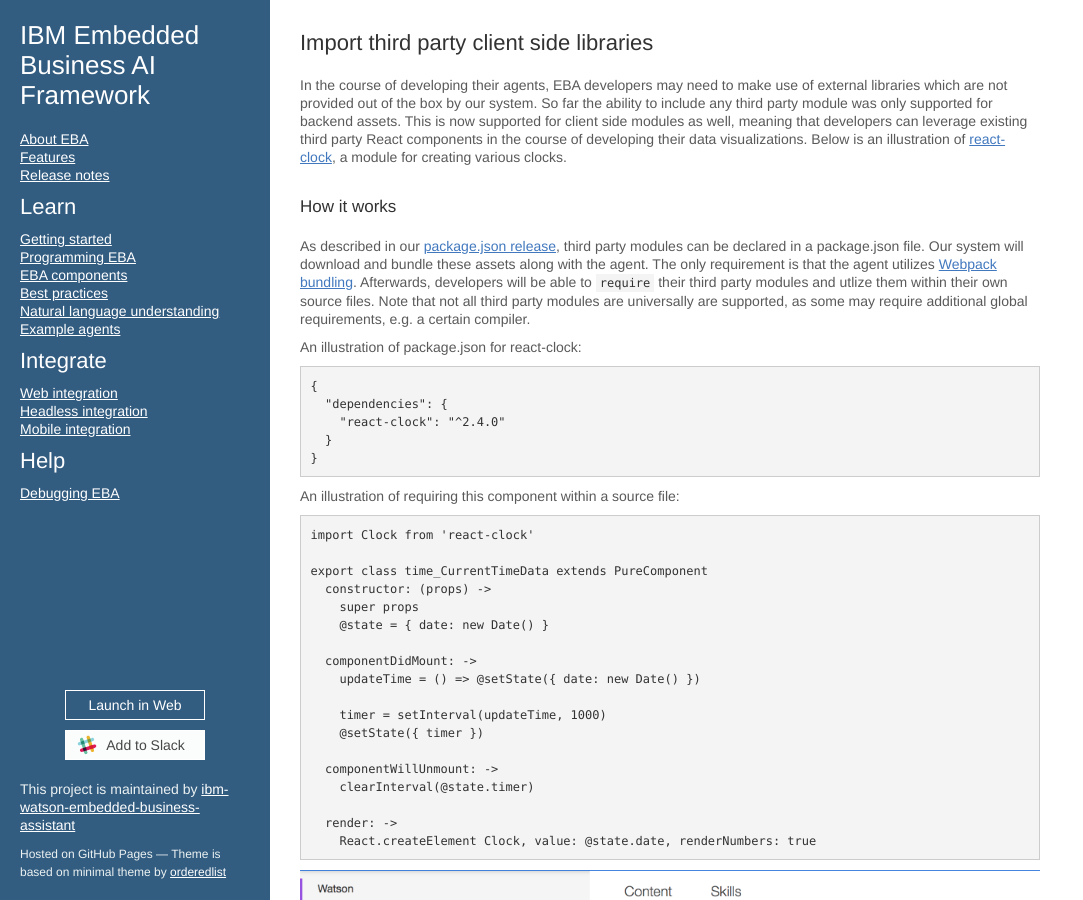
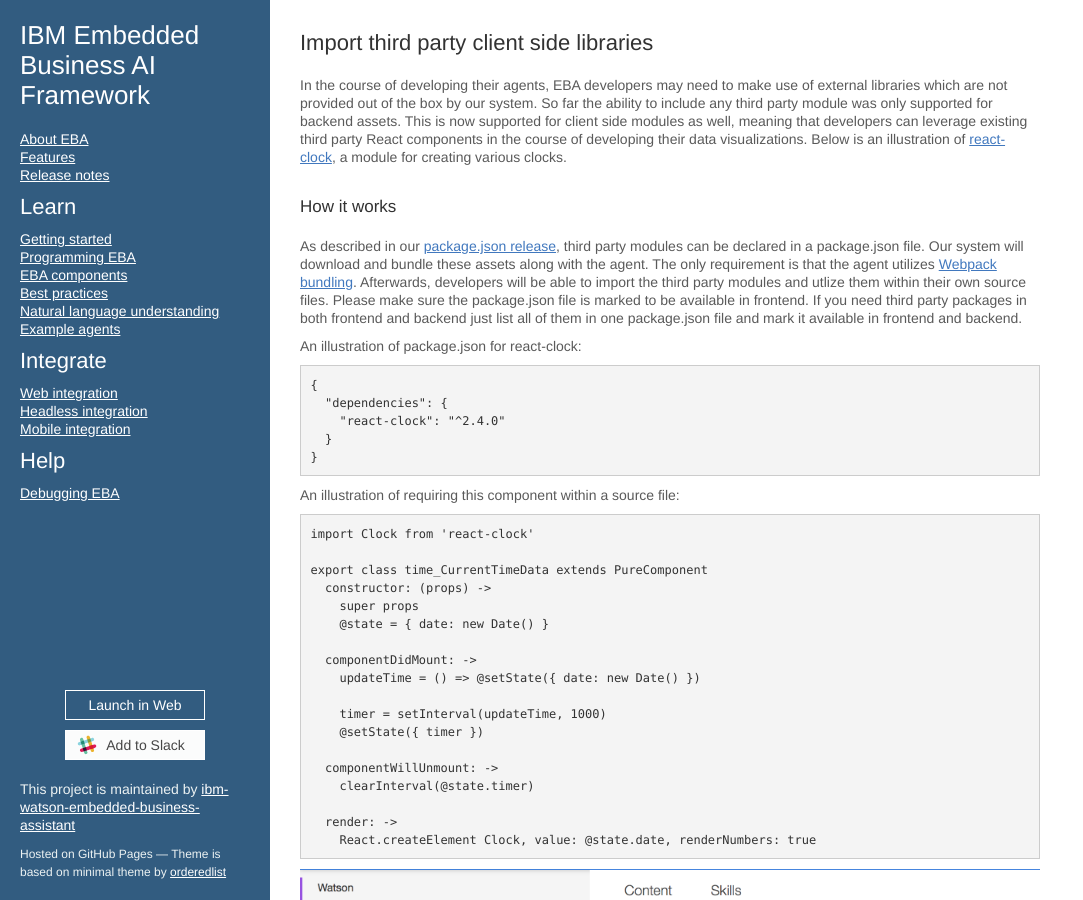
Before and after one commit to ibm-watson-embedded-business-assistant/eba-example-agents, a Jekyll site: the page built from release/blogs/ExternalFrontendPackages.md, in a window 1280 px wide and 900 px high. Shown: the whole window, without its empty margins (0-1083 px from the left). Built offline with Jekyll 4.4.1, drawn with Linux system fonts in a browser that asks for light colours; our own code applies the rules of GitHub Pages for plain Markdown files.

Commit message:
Update ExternalFrontendPackages.md

```diff
--- a/release/blogs/ExternalFrontendPackages.md
+++ b/release/blogs/ExternalFrontendPackages.md
@@ -5,7 +5,7 @@
 
 ### How it works
 
-As described in our [package.json release](Packagejson.md), third party modules can be declared in a package.json file. Our system will download and bundle these assets along with the agent. The only requirement is that the agent utilizes [Webpack bundling](WebpackAssets.md). Afterwards, developers will be able to `require` their third party modules and utlize them within their own source files. Note that not all third party modules are universally are supported, as some may require additional global requirements, e.g. a certain compiler.
+As described in our [package.json release](Packagejson.md), third party modules can be declared in a package.json file. Our system will download and bundle these assets along with the agent. The only requirement is that the agent utilizes [Webpack bundling](WebpackAssets.md). Afterwards, developers will be able to import the third party modules and utlize them within their own source files. Please make sure the package.json file is marked to be available in frontend. If you need third party packages in both frontend and backend just list all of them in one package.json file and mark it available in frontend and backend.
 
 An illustration of package.json for react-clock:
 
```
